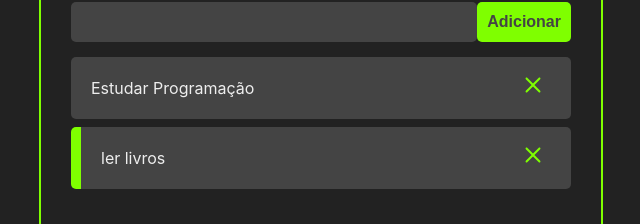
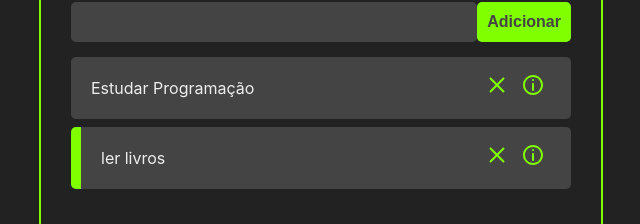
Before and after one commit to Jose-santoss/react-project, a React (Create React App) app: page / in a window 1280 px wide. Shown: the part 142-366 px from the top of the page, without its empty margins (319-959 px from the left). Built offline with nearby package versions, Linux system fonts and the light colour scheme; the HTML template or start-up script is replaced by a standard one.

Commit message:
Botão que gera detalhes das tarefas

```diff
--- a/src/components/Task.css
+++ b/src/components/Task.css
@@ -12,7 +12,8 @@
     cursor: pointer
 }
 
-.remove-task-button{
+.remove-task-button,
+.see-task-details-button{
 background-color: #444;
 border:none;
 font-size: 24px;
--- a/src/components/Task.jsx
+++ b/src/components/Task.jsx
@@ -1,5 +1,5 @@
 import React from "react";
-import {CgClose} from "react-icons/cg"
+import {CgClose, CgInfo} from "react-icons/cg"
 
 import "./Task.css";
 
@@ -7,15 +7,20 @@
 return (
     <div
     className="task-container"
-style={task.completed ? {borderLeft: "10px solid chartreuse"} : {}}
+    style={task.completed ? {borderLeft: "10px solid chartreuse"} : {}}
     >
         <div className="task-title" onClick= {()=>handleTaskClick(task.id)}>
             {task.title}
         </div>
         <div className="buttons-container">
-            <button className="remove-task-button"
-            onClick={() =>handleTaskDeletion(task.id)}>
+            <button
+            className="remove-task-button"
+            onClick={() =>handleTaskDeletion(task.id)}
+            >
                 <CgClose />
+                </button>
+                <button className="see-task-details-button">
+                <CgInfo/>
                 </button>
             </div>
             </div>
```
